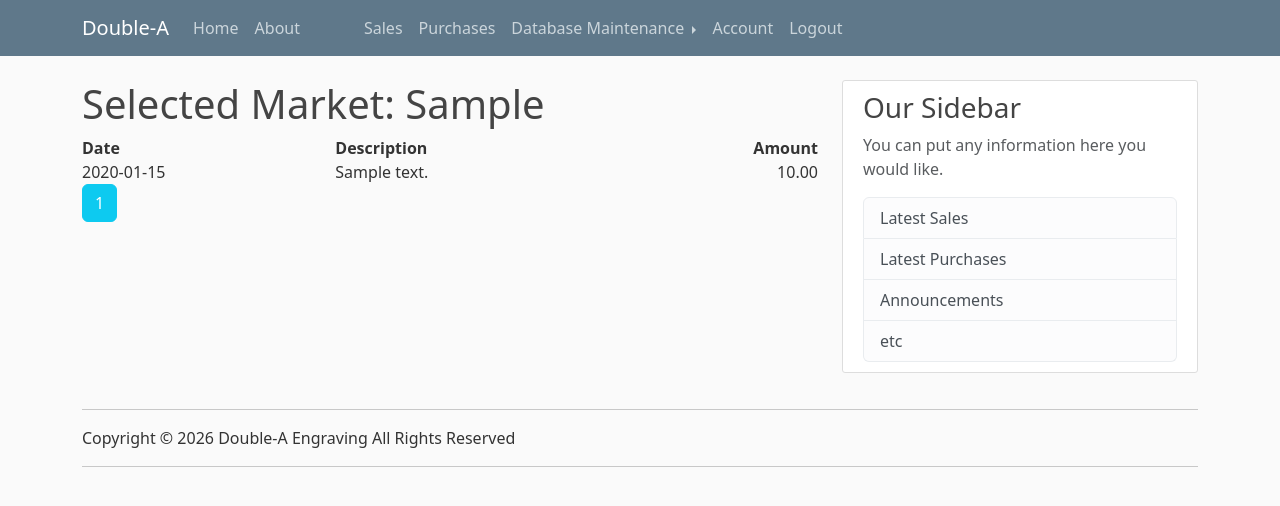
After one commit to bandit412/DBL_A_Web, a Flask app: page /market/1 in a window 1280 px wide. The commit adds this page. Shown: the top 506 px of the page. Run offline with Flask 3, Linux system fonts and the light colour scheme; a user stored in the database is signed in; tables that the repository leaves empty hold one stand-in row (values such as "Sample post").

Commit message:
Update to include selected market

```diff
--- a/doublea/errors/handlers.py
+++ b/doublea/errors/handlers.py
@@ -10,6 +10,10 @@ def error_404(error):
 def error_403(error):
     return render_template('errors/403.html'), 403
 
+@errors.app_errorhandler(401)
+def error_500(error):
+    return render_template('errors/401.html'), 401
+
 @errors.app_errorhandler(500)
 def error_500(error):
     return render_template('errors/500.html'), 500
--- a/doublea/markets/routes.py
+++ b/doublea/markets/routes.py
@@ -1,7 +1,7 @@
-from flask import Blueprint, flash, redirect, render_template, request, url_for
-from flask_login import login_required
+from flask import Blueprint, abort, flash, redirect, render_template, request, url_for
+from flask_login import current_user, login_required
 from doublea.markets.forms import MarketForm
-from doublea.models import Market
+from doublea.models import Market, MarketSales
 
 from doublea import db
 
@@ -24,3 +24,18 @@ def new_market():
         flash('Your Market has been created!', 'success')
         return redirect(url_for('markets.market_management'))
     return render_template('new_market.html',tittle='New Market',form=form, legend='New Market')
+
+@markets.route("/market/<int:market_id>")
+@login_required
+def market(market_id):
+    if current_user.is_authenticated:
+        page = request.args.get('page', 1, type=int)
+        one_market= Market.query.filter_by(marketsid=market_id).first_or_404()
+        market_sales = MarketSales.query.filter_by(marketid=market_id)\
+          .order_by(MarketSales.marketdate.desc()).paginate(page=page, per_page=10)
+        return render_template('market.html',
+                           title=one_market.market,
+                           one_market=one_market,
+                           market_sales=market_sales)
+    else:
+        abort(403)
--- a/doublea/templates/home.html
+++ b/doublea/templates/home.html
@@ -8,7 +8,7 @@
             {% for mkt in markets %}
                 <div class="row">
                     <div class="col">
-                        {{ mkt.market }}
+                        <a class="article-title" href="{{ url_for('markets.market', market_id=mkt.marketsid) }}">{{ mkt.market}}</a>
                     </div>
                 </div>
             {% endfor %}
--- /dev/null
+++ b/doublea/templates/market.html
@@ -0,0 +1,41 @@
+{% extends "_layout.html" %}
+{% block content %}
+    <h1>Selected Market: {{ one_market.market }}</h1>
+    {% if market_sales %}
+        <div class="row">
+            <div class="col fw-bold">
+                Date
+            </div>
+            <div class="col fw-bold">
+                Description
+            </div>
+            <div class="col fw-bold text-end">
+                Amount
+            </div>
+        </div>
+        {% for sale in market_sales %}
+            <div class="row">
+                <div class="col">
+                    {{ sale.marketdate.strftime('%Y-%m-%d')}}
+                </div>
+                <div class="col">
+                    {{ sale.description }}
+                </div>
+                <div class="col text-end">
+                    {{ sale.amount }}
+                </div>
+            </div>
+        {% endfor %}
+        {% for page_num in market_sales.iter_pages(left_edge=1, right_edge=1, left_current=1, right_current=2) %}
+            {% if page_num %}
+                {% if market_sales.page == page_num %}
+                    <a class="btn btn-info mb-4 text-white" href="{{ url_for('markets.market', market_id=one_market.marketsid, page=page_num) }}">{{ page_num }}</a>
+                {% else %}
+                    <a class="btn btn-outline-info mb-4" href="{{ url_for('markets.market', market_id=one_market.marketsid, page=page_num) }}">{{ page_num }}</a>
+                {% endif %}
+            {% else %}
+                ...
+            {% endif %}
+    {% endfor %}
+    {% endif %}
+{% endblock content %}
--- a/doublea/templates/market_management.html
+++ b/doublea/templates/market_management.html
@@ -4,7 +4,7 @@
     <span class="spanbold">Market Name</span>
     {% for mkt in markets %}
         <div class="row">
-           {{ mkt.market}}
+           <a class="article-title" href="{{ url_for('markets.market', market_id=mkt.marketsid) }}">{{ mkt.market}}</a>
         </div>
     {% endfor %}
     {% for page_num in markets.iter_pages(left_edge=1, right_edge=1, left_current=1, right_current=2) %}
```
Also changed, not shown: doublea/stores/routes.py (+11 -7 lines), doublea/templates/errors/401.html (added, +8 -0 lines), doublea/static/img/401_Sad_Face.png (added).
